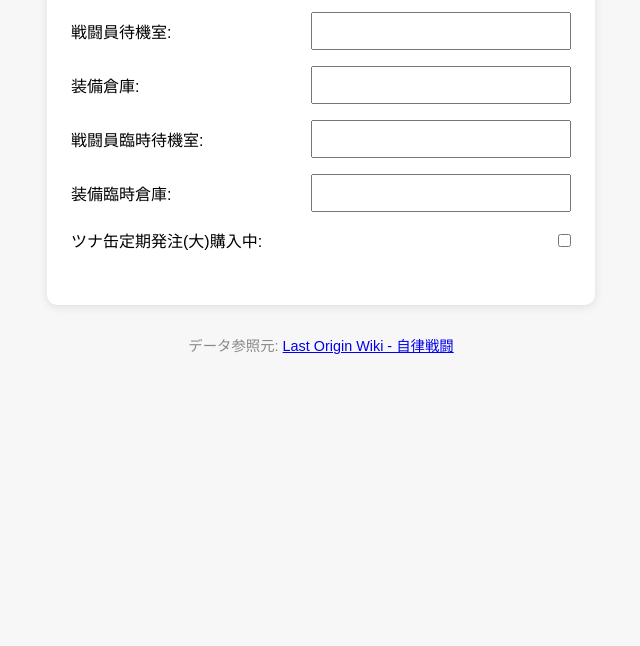
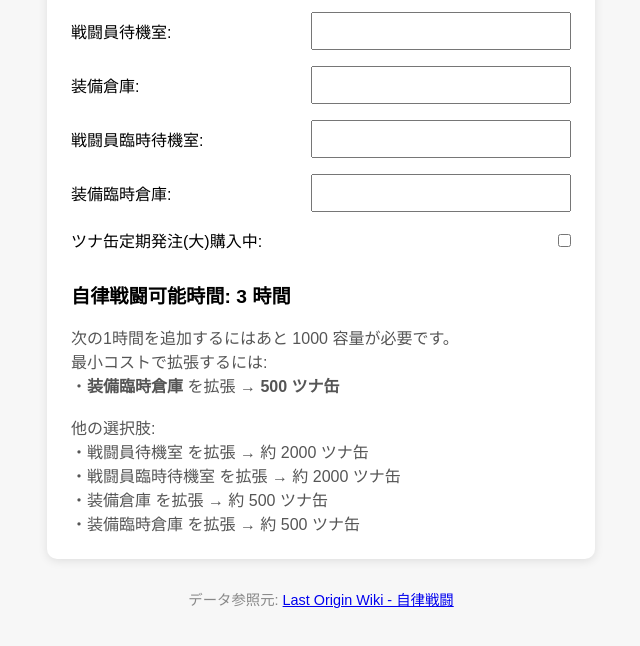
Before and after one commit to atoki0117/lastorigin-autobattle-calc, a plain HTML site: page index.html in a window 1280 px wide. Shown: the part 126-772 px from the top of the page, without its empty margins (319-959 px from the left). Drawn offline with Linux system fonts and the light colour scheme.

Commit message:
Update index.html

```diff
--- a/index.html
+++ b/index.html
@@ -116,3 +116,93 @@
         const el = document.getElementById(id);
         const value = el.type === "checkbox" ? el.checked : el.value;
         localStorage.setItem(id, value);
+      });
+    }
+
+    function loadValues() {
+      fields.forEach(id => {
+        const el = document.getElementById(id);
+        const value = localStorage.getItem(id);
+        if (value !== null) {
+          if (el.type === "checkbox") {
+            el.checked = (value === "true");
+          } else {
+            el.value = value;
+          }
+        }
+      });
+    }
+
+    function handleInput(el) {
+      saveValues();
+      calculate();
+    }
+
+    function calculate() {
+      const waitingRoom = parseInt(document.getElementById('waitingRoom').value) || 0;
+      const tempWaitingRoom = parseInt(document.getElementById('tempWaitingRoom').value) || 0;
+      const storage = parseInt(document.getElementById('storage').value) || 0;
+      const tempStorage = parseInt(document.getElementById('tempStorage').value) || 0;
+      const hasSubscription = document.getElementById('hasSubscription').checked;
+
+      const totalCapacity = waitingRoom + tempWaitingRoom + storage + tempStorage;
+      const extraHours = Math.floor(totalCapacity / 1000);
+      const baseHours = 3;
+      const subscriptionBonus = hasSubscription ? 1 : 0;
+
+      let total = baseHours + extraHours + subscriptionBonus;
+      const maxHours = 12;
+
+      const nextThreshold = (extraHours + 1) * 1000;
+      const diff = nextThreshold - totalCapacity;
+
+      const costs = {
+        waitingRoom: 2,
+        tempWaitingRoom: 2,
+        storage: 0.5,
+        tempStorage: 0.5
+      };
+
+      const costList = [
+        { name: '戦闘員待機室', cost: Math.ceil(diff * costs.waitingRoom) },
+        { name: '戦闘員臨時待機室', cost: Math.ceil(diff * costs.tempWaitingRoom) },
+        { name: '装備倉庫', cost: Math.ceil(diff * costs.storage) },
+        { name: '装備臨時倉庫', cost: Math.ceil(diff * costs.tempStorage) },
+      ];
+
+      // ★ 固定で「装備臨時倉庫」を選択
+      const cheapest = costList.find(item => item.name === '装備臨時倉庫');
+
+      const warningDiv = document.getElementById('warning');
+      const overCapacityLimit = (maxHours - baseHours - subscriptionBonus) * 1000;
+      const isOver = total > maxHours || (total === maxHours && (totalCapacity > overCapacityLimit));
+
+      if (isOver) {
+        const overHours = total - maxHours;
+        const overCapacity = totalCapacity - overCapacityLimit;
+        warningDiv.innerHTML = `⚠ 自律戦闘時間は最大 ${maxHours} 時間です（<strong>${overHours} 時間</strong>・<strong>${overCapacity} 容量</strong>分オーバーしています）。`;
+        total = maxHours;
+      } else {
+        warningDiv.textContent = "";
+      }
+
+      document.getElementById('result').textContent = `自律戦闘可能時間: ${total} 時間`;
+
+      let hintHtml = `次の1時間を追加するにはあと ${diff} 容量が必要です。<br>`;
+      hintHtml += `最小コストで拡張するには:<br>`;
+      hintHtml += `・<strong>${cheapest.name}</strong> を拡張 → <strong>${cheapest.cost} ツナ缶</strong><br><br>`;
+      hintHtml += `他の選択肢:<br>`;
+      costList.forEach(item => {
+        hintHtml += `・${item.name} を拡張 → 約 ${item.cost} ツナ缶<br>`;
+      });
+
+      document.getElementById('nextHourHint').innerHTML = hintHtml;
+    }
+
+    window.onload = function () {
+      loadValues();
+      calculate();
+    };
+  </script>
+</body>
+</html>
```
